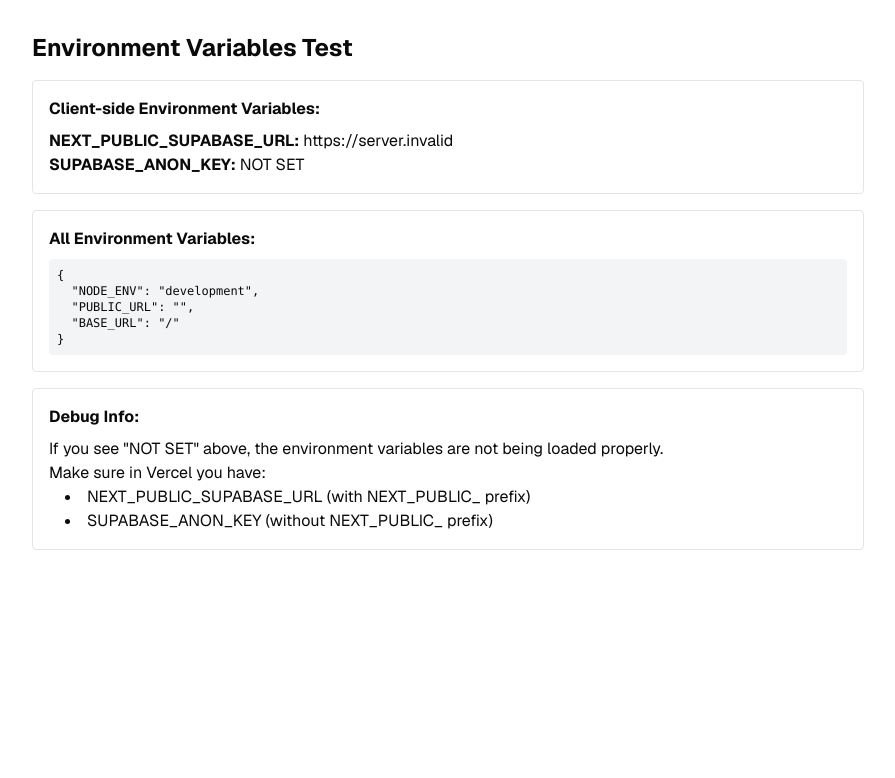
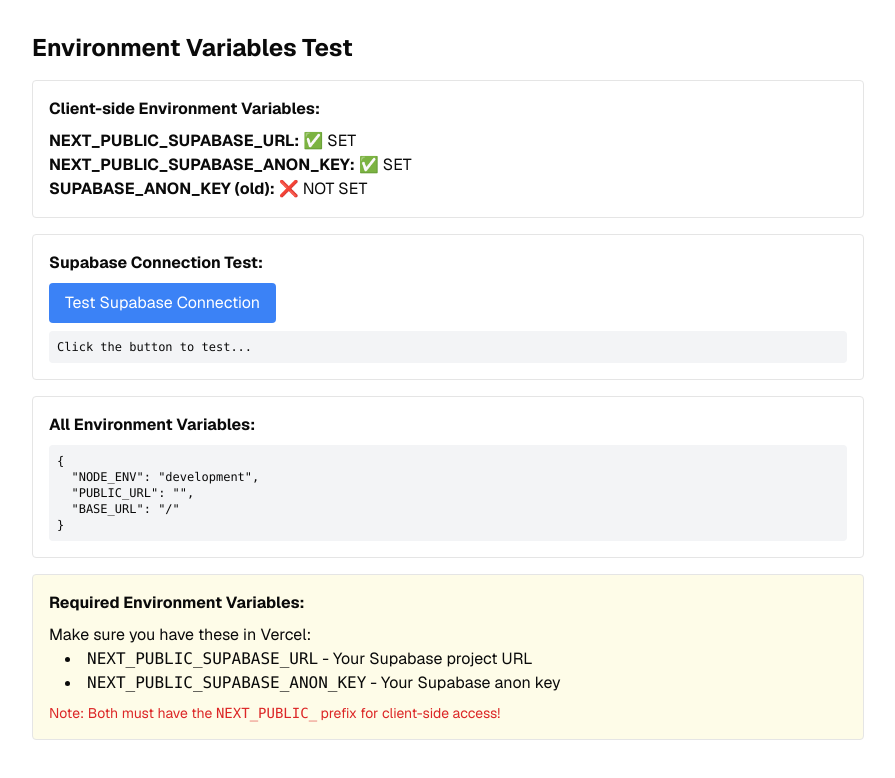
Before and after one commit to ArmanDeb/b2bchat, a Next.js app: page /env-test in a window 1280 px wide. Shown: the top 778 px of the page, without its empty margins (192-1087 px from the left). Built offline with nearby package versions, Linux system fonts and the light colour scheme; no server answers.

Commit message:
Add comprehensive Supabase connection test

```diff
--- a/app/env-test/page.tsx
+++ b/app/env-test/page.tsx
@@ -1,8 +1,42 @@
 'use client'
 
+import { createClient } from '@/lib/supabase/client'
+import { useState } from 'react'
+
 export default function EnvTest() {
+  const [testResult, setTestResult] = useState('')
+  const [loading, setLoading] = useState(false)
+
   const supabaseUrl = process.env.NEXT_PUBLIC_SUPABASE_URL
-  const supabaseKey = process.env.SUPABASE_ANON_KEY
+  const supabaseKey = process.env.NEXT_PUBLIC_SUPABASE_ANON_KEY
+  const supabaseKeyOld = process.env.SUPABASE_ANON_KEY
+
+  const testSupabaseConnection = async () => {
+    setLoading(true)
+    setTestResult('Testing Supabase connection...\n')
+
+    try {
+      const supabase = createClient()
+      setTestResult(prev => prev + '✅ Supabase client created successfully\n')
+
+      // Test a simple query
+      const { data, error } = await supabase.from('_dummy_table_').select('*').limit(1)
+
+      if (error) {
+        if (error.message.includes('relation "_dummy_table_" does not exist')) {
+          setTestResult(prev => prev + '✅ Supabase connection working (table not found is expected)\n')
+        } else {
+          setTestResult(prev => prev + `❌ Supabase error: ${error.message}\n`)
+        }
+      } else {
+        setTestResult(prev => prev + '✅ Supabase connection working\n')
+      }
+    } catch (err) {
+      setTestResult(prev => prev + `❌ Exception: ${err}\n`)
+    } finally {
+      setLoading(false)
+    }
+  }
 
   return (
     <div className="p-8 max-w-4xl mx-auto">
@@ -11,25 +45,42 @@
       <div className="space-y-4">
         <div className="p-4 border rounded">
           <h2 className="font-bold mb-2">Client-side Environment Variables:</h2>
-          <p><strong>NEXT_PUBLIC_SUPABASE_URL:</strong> {supabaseUrl || 'NOT SET'}</p>
-          <p><strong>SUPABASE_ANON_KEY:</strong> {supabaseKey || 'NOT SET'}</p>
+          <p><strong>NEXT_PUBLIC_SUPABASE_URL:</strong> {supabaseUrl ? '✅ SET' : '❌ NOT SET'}</p>
+          <p><strong>NEXT_PUBLIC_SUPABASE_ANON_KEY:</strong> {supabaseKey ? '✅ SET' : '❌ NOT SET'}</p>
+          <p><strong>SUPABASE_ANON_KEY (old):</strong> {supabaseKeyOld ? '✅ SET' : '❌ NOT SET'}</p>
+        </div>
+
+        <div className="p-4 border rounded">
+          <h2 className="font-bold mb-2">Supabase Connection Test:</h2>
+          <button
+            onClick={testSupabaseConnection}
+            disabled={loading}
+            className="px-4 py-2 bg-blue-500 text-white rounded hover:bg-blue-600 disabled:opacity-50"
+          >
+            {loading ? 'Testing...' : 'Test Supabase Connection'}
+          </button>
+          <pre className="text-xs bg-gray-100 p-2 rounded mt-2 whitespace-pre-wrap">
+            {testResult || 'Click the button to test...'}
+          </pre>
         </div>
 
         <div className="p-4 border rounded">
           <h2 className="font-bold mb-2">All Environment Variables:</h2>
-          <pre className="text-xs bg-gray-100 p-2 rounded overflow-auto">
+          <pre className="text-xs bg-gray-100 p-2 rounded overflow-auto max-h-40">
             {JSON.stringify(process.env, null, 2)}
           </pre>
         </div>
 
-        <div className="p-4 border rounded">
-          <h2 className="font-bold mb-2">Debug Info:</h2>
-          <p>If you see "NOT SET" above, the environment variables are not being loaded properly.</p>
-          <p>Make sure in Vercel you have:</p>
+        <div className="p-4 border rounded bg-yellow-50">
+          <h2 className="font-bold mb-2">Required Environment Variables:</h2>
+          <p>Make sure you have these in Vercel:</p>
           <ul className="list-disc list-inside ml-4">
-            <li>NEXT_PUBLIC_SUPABASE_URL (with NEXT_PUBLIC_ prefix)</li>
-            <li>SUPABASE_ANON_KEY (without NEXT_PUBLIC_ prefix)</li>
+            <li><code>NEXT_PUBLIC_SUPABASE_URL</code> - Your Supabase project URL</li>
+            <li><code>NEXT_PUBLIC_SUPABASE_ANON_KEY</code> - Your Supabase anon key</li>
           </ul>
+          <p className="mt-2 text-sm text-red-600">
+            Note: Both must have the <code>NEXT_PUBLIC_</code> prefix for client-side access!
+          </p>
         </div>
       </div>
     </div>
```
